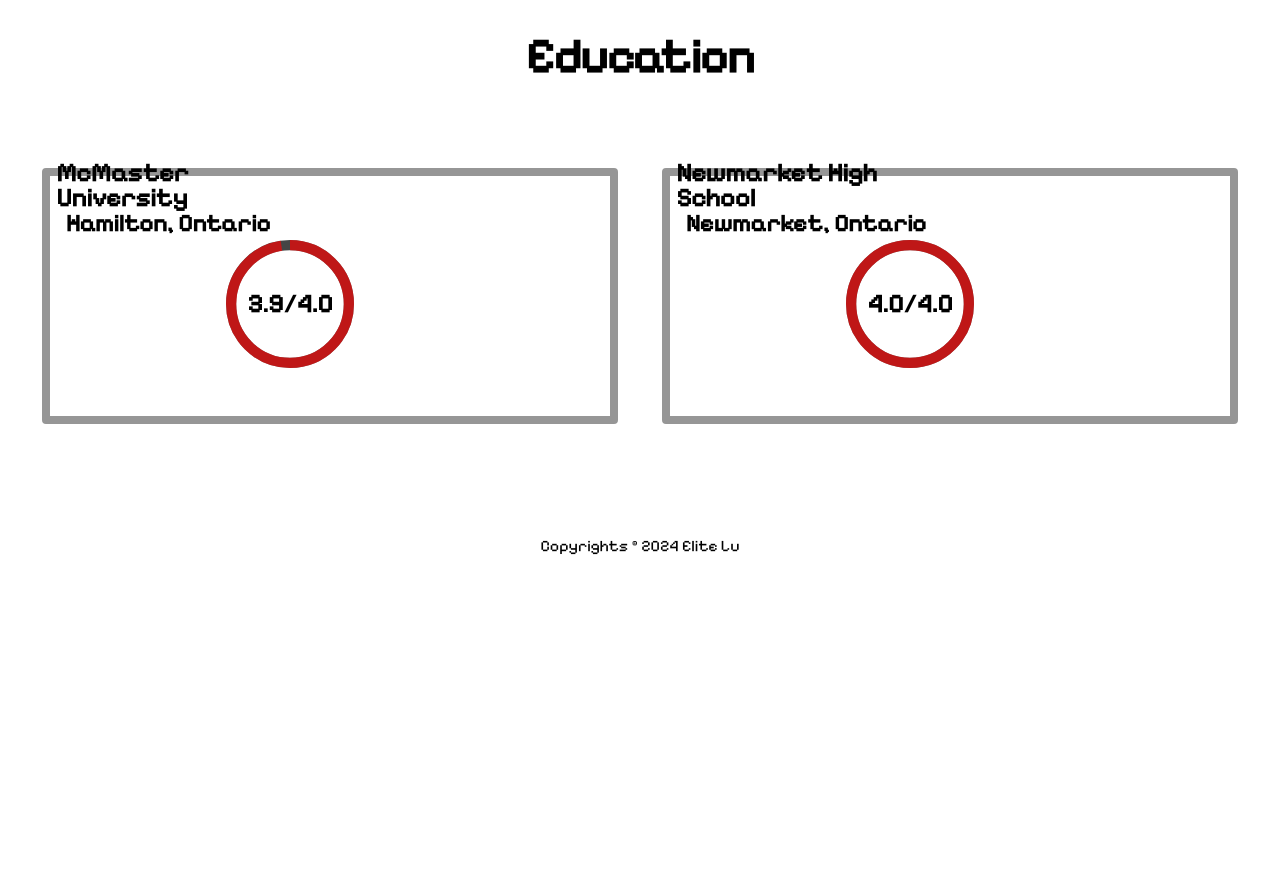
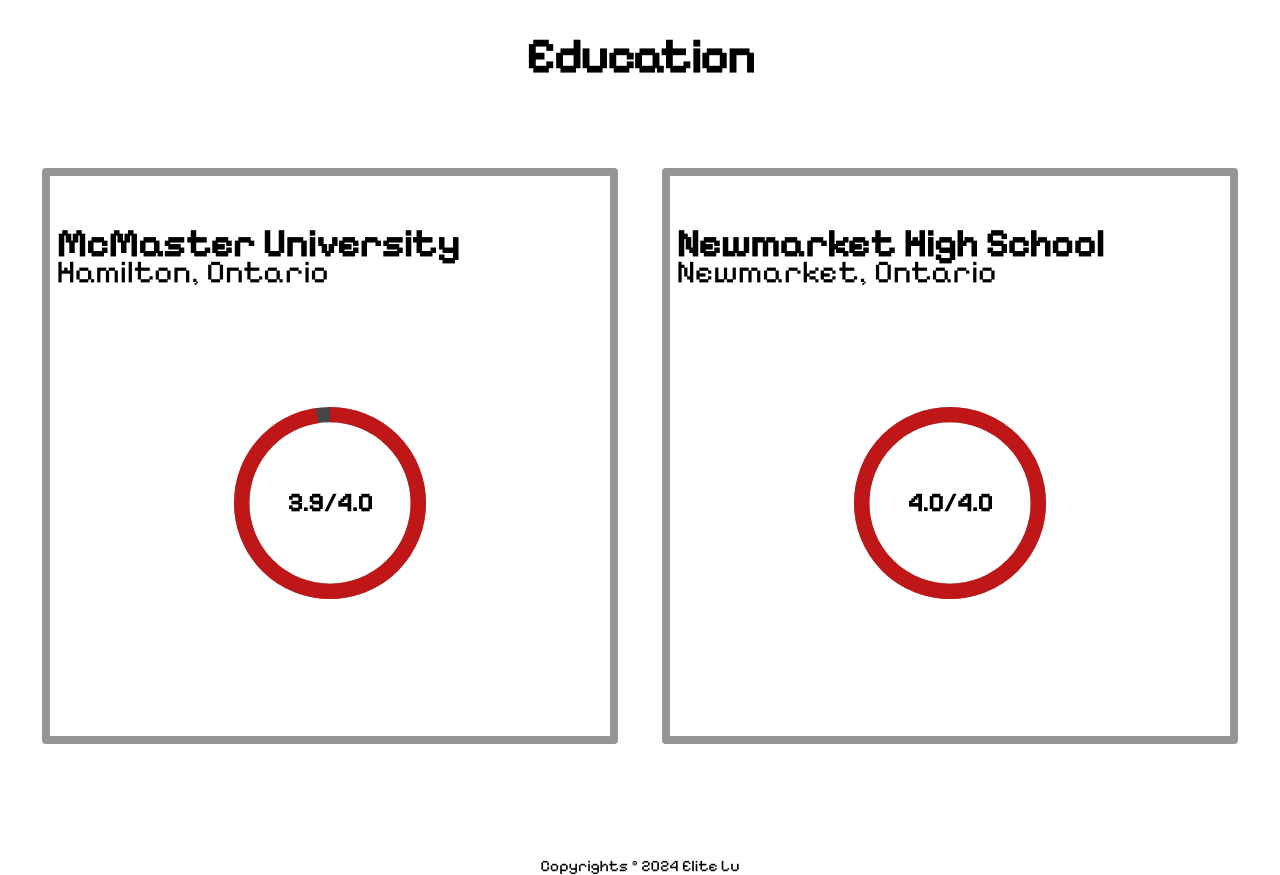
Before and after one commit to honkita/WebsitePortfolio, a Next.js app: page /aboutme in a window 1280 px wide. Shown: the part 2200-3075 px from the top of the page. Before the commit the page ends 2755 px from the top, so only its background shows below. Built offline with nearby package versions, Linux system fonts and the light colour scheme.

Commit message:
Education fixed

```diff
--- a/components/School.jsx
+++ b/components/School.jsx
@@ -35,15 +35,13 @@
     return (
         <ThemeProvider>
             <div
-                className={`${utilStyles.ResumeBacker} ${utilStyles.imageRendering} ${background()}`}
+                className={`${utilStyles.EducationBacker} ${utilStyles.imageRendering} ${background()}`}
             >
-                <section className={utilStyles.educationBox}>
-                    <section className={utilStyles.boxLg}>
-                        <p>{props.schoolName}</p>
-                    </section>
-                    <section className={utilStyles.box2Md}>
-                        <p>{props.schoolLocation}</p>
-                    </section>
+                <h1 className={utilStyles.schoolName}>
+                    <p>{props.schoolName}</p>
+                </h1>
+                <section className={utilStyles.schoolLocation}>
+                    <p>{props.schoolLocation}</p>
                 </section>
 
                 <section className={utilStyles.boxCircleBar}>
--- a/styles/theme.util.module.css
+++ b/styles/theme.util.module.css
@@ -81,6 +81,22 @@
   bottom: 0;
 }
 
+.schoolName {
+  font-size: 3vw;
+  position: absolute;
+  text-align: left;
+  margin: 0.5vw;
+  top: 0vw;
+}
+
+.schoolLocation {
+  font-size: 2.5vw;
+  position: absolute;
+  text-align: left;
+  margin: 0.5vw;
+  top: 3vw;
+}
+
 .boxMdBlack {
   text-align: center;
   font-size: 1.5rem;
@@ -100,15 +116,15 @@
 .boxCircleBar {
   align-self: center;
   text-align: center;
-  width: 8rem;
-  height: 8rem;
-  min-width: 8rem;
-  min-height: 8rem;
-  line-height: 1;
+  width: 15vw;
+  height: 15vw;
+  font-size: 5vw;
   font-weight: bold;
   position: absolute;
-  left: 11rem;
-  bottom: 3rem;
+  left: 50%;
+  bottom: 20%;
+  transform: translate(-50%, 0);
+  margin-bottom: 2vw;
 }
 
 .boxMd {
@@ -236,6 +252,11 @@
   height: 20vw;
 }
 
+.EducationBacker {
+  width: 45vw;
+  height: 45vw;
+}
+
 .educationBox {
   position: relative;
   top: 5%;
@@ -275,11 +296,6 @@
   filter: brightness(75%);
   z-index: 100;
 }
-
-/* .logoButtonDark {
-  opacity: 0 !important;
-  transition: opacity 200ms;
-} */
 
 .logoButtonSmall {
   width: 4rem;
@@ -350,7 +366,7 @@
     line-height: 1.5;
   }
 
-  .boxCircleBar {
+  /* .boxCircleBar {
     align-self: left;
     text-align: center;
     width: 5rem;
@@ -362,7 +378,7 @@
     position: absolute;
     left: 5%;
     top: 25%;
-  }
+  } */
 
   .educationBox {
     position: absolute;
@@ -502,4 +518,9 @@
   .ReferenceBackerDark:hover {
     transform: scale(1.1);
   }
+
+  .EducationBacker:hover {
+    z-index: 1;
+    transform: scale(1.1);
+  }
 }
```
